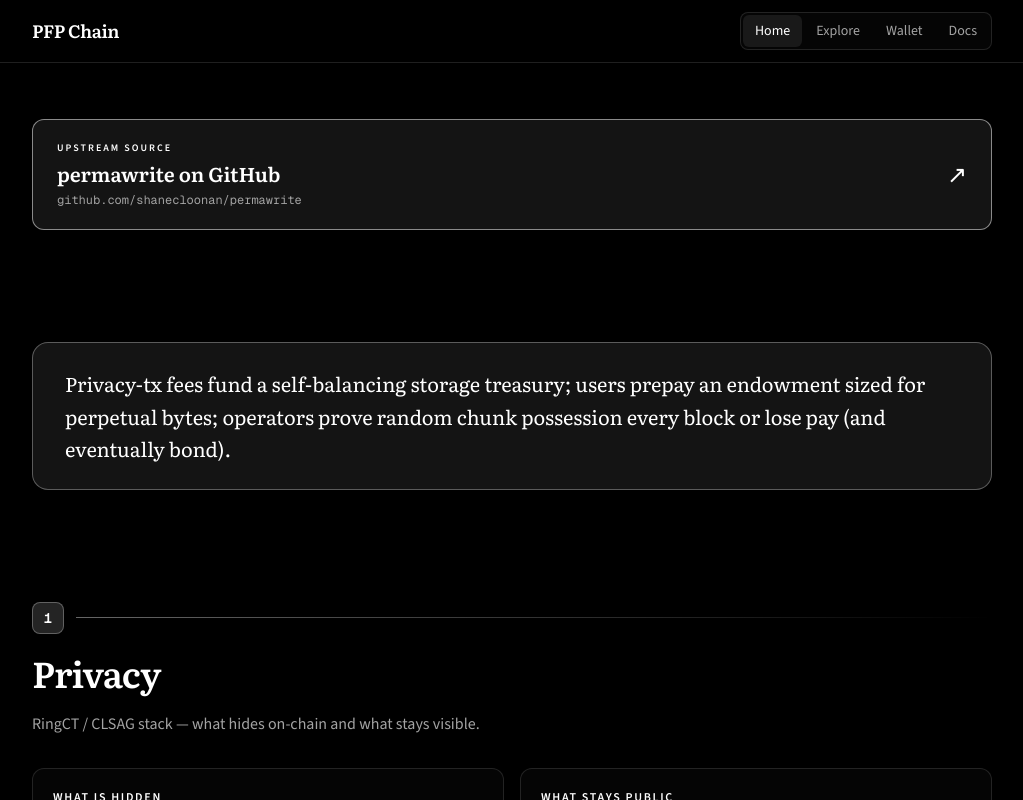
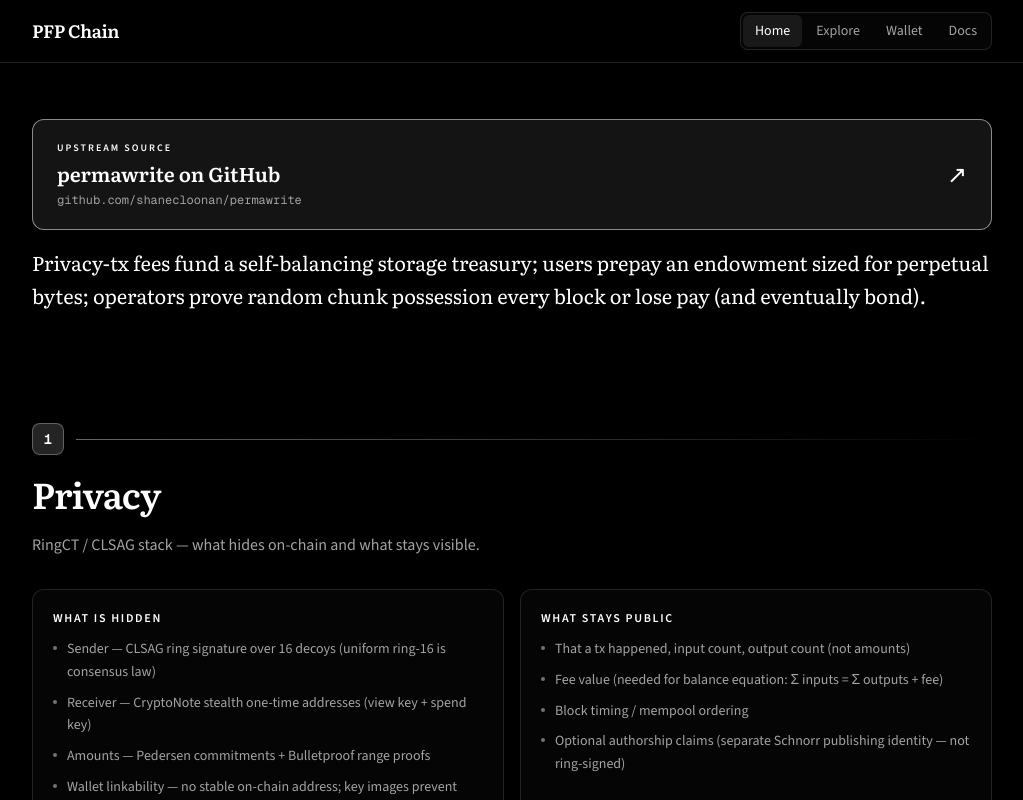
Before and after one commit to shanecloonan/pfpchain, a Next.js app: page / in a window 1280 px wide. Shown: the top 800 px of the page, without its empty margins (128-1151 px from the left). Built offline with nearby package versions, Linux system fonts and the light colour scheme.

Commit message:
Tighten homepage intro layout.
Drop the one-liner box and group it closely under the GitHub link.

```diff
--- a/app/home-page.tsx
+++ b/app/home-page.tsx
@@ -7,6 +7,7 @@ export default function HomePage() {
 
   return (
     <div className="space-y-20 pt-10 sm:space-y-28 sm:pt-14">
+      <div className="space-y-3 sm:space-y-4">
         <a
           href={upstreamRepo}
           target="_blank"
@@ -32,13 +33,12 @@ export default function HomePage() {
           </span>
         </a>
 
-      <blockquote className="rounded-2xl border border-[var(--pw-accent)]/30 bg-[var(--pw-accent-soft)] px-6 py-5 sm:px-8 sm:py-6">
         <p className="font-[family-name:var(--font-pw-display)] text-lg leading-relaxed text-[var(--pw-ink)] sm:text-xl">
           Privacy-tx fees fund a self-balancing storage treasury; users prepay
           an endowment sized for perpetual bytes; operators prove random chunk
           possession every block or lose pay (and eventually bond).
         </p>
-      </blockquote>
+      </div>
 
       {/* 1. Privacy */}
       <Section
```
Lines whose indentation alone changed are shown as unchanged.
